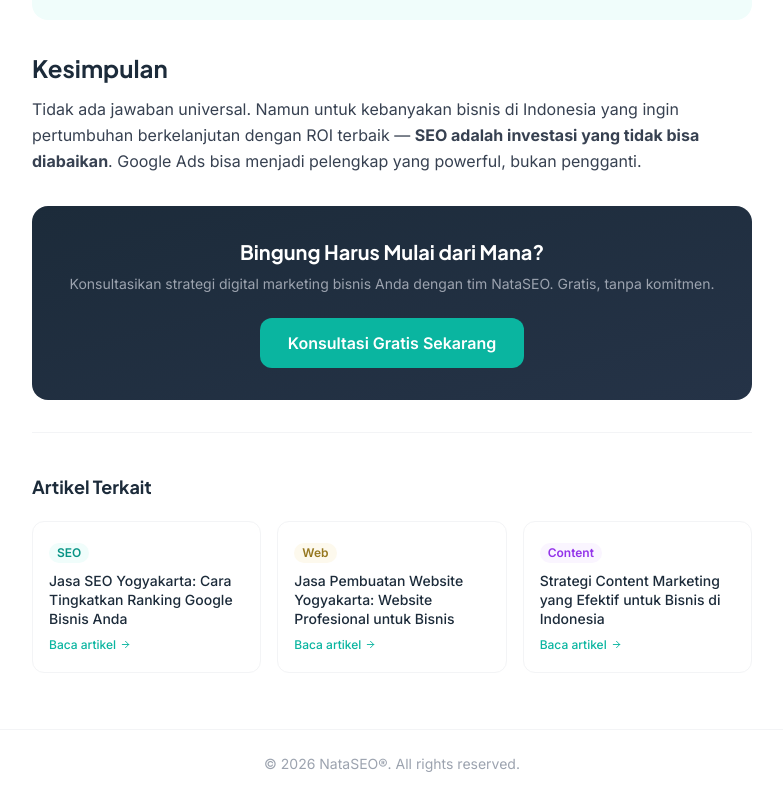
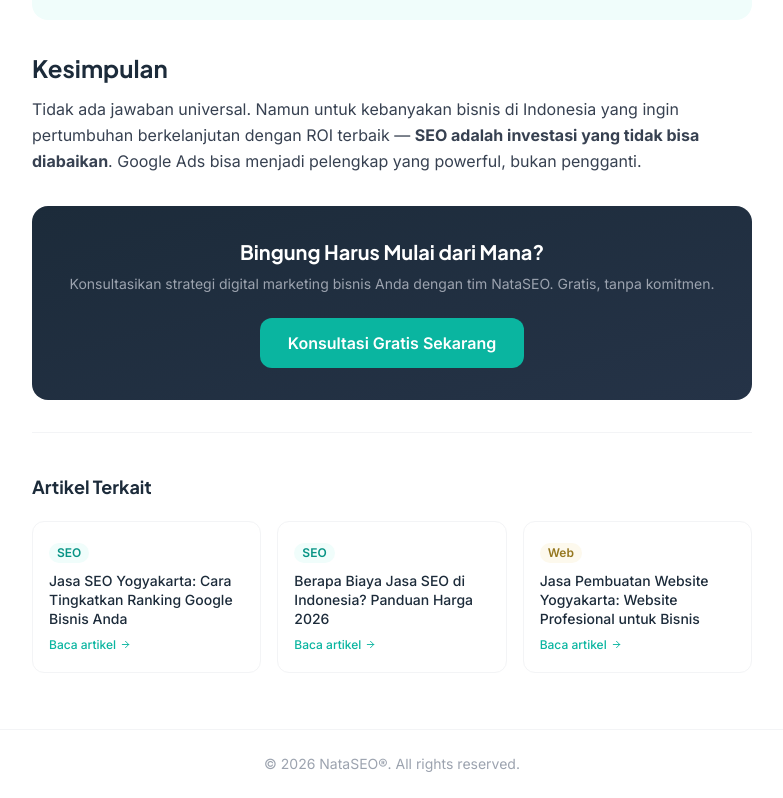
Before and after one commit to brtohertranscrm-developer/nataseo-website, a React (Vite) app: page /artikel/seo-vs-google-ads in a window 1280 px wide. Shown: the part 1595-2393 px from the top of the page, without its empty margins (248-1031 px from the left). Built offline with nearby package versions, Linux system fonts and the light colour scheme.

Commit message:
seo: fix internal links — button to <a href> for crawlability, prioritize same-tag articles

```diff
--- a/src/components/RelatedArticles.jsx
+++ b/src/components/RelatedArticles.jsx
@@ -1,4 +1,4 @@
-import { useNavigate } from 'react-router-dom'
+import { Link } from 'react-router-dom'
 import { ArrowRight } from 'lucide-react'
 
 const ALL_ARTICLES = [
@@ -12,25 +12,31 @@ const ALL_ARTICLES = [
 ]
 
 const TAG_COLORS = {
-  'SEO': 'bg-teal-50 text-teal-600',
+  'SEO':     'bg-teal-50 text-teal-600',
   'SEO Lokal': 'bg-teal-50 text-teal-600',
-  'Web': 'bg-gold-50 text-gold-600',
+  'Web':     'bg-gold-50 text-gold-600',
   'Content': 'bg-purple-50 text-purple-600',
-  'Software': 'bg-blue-50 text-blue-600',
+  'Software':'bg-blue-50 text-blue-600',
 }
 
 export default function RelatedArticles({ currentSlug }) {
-  const navigate = useNavigate()
-  const related = ALL_ARTICLES.filter(a => a.slug !== currentSlug).slice(0, 3)
+  const currentTag = ALL_ARTICLES.find(a => a.slug === currentSlug)?.tag
+  const others = ALL_ARTICLES.filter(a => a.slug !== currentSlug)
+
+  // Prioritize same-tag articles, then fill up to 3
+  const sameTag = others.filter(a => a.tag === currentTag)
+  const different = others.filter(a => a.tag !== currentTag)
+  const related = [...sameTag, ...different].slice(0, 3)
 
   return (
     <div className="mt-12 pt-10 border-t border-gray-100">
       <h3 className="text-lg font-bold text-dark-800 mb-5">Artikel Terkait</h3>
       <div className="grid sm:grid-cols-3 gap-4">
         {related.map(article => (
-          <button
+          <Link
             key={article.slug}
-            onClick={() => { navigate(article.slug); window.scrollTo(0, 0) }}
+            to={article.slug}
+            onClick={() => window.scrollTo(0, 0)}
             className="text-left p-4 rounded-xl border border-gray-100 hover:border-teal-200 hover:bg-teal-50/30 transition-all duration-200 group"
           >
             <span className={`inline-block text-xs font-semibold px-2 py-0.5 rounded-full mb-2 ${TAG_COLORS[article.tag] || 'bg-gray-100 text-gray-600'}`}>
@@ -42,7 +48,7 @@ export default function RelatedArticles({ currentSlug }) {
             <span className="inline-flex items-center gap-1 text-xs text-teal-500 mt-2 font-medium">
               Baca artikel <ArrowRight size={11} />
             </span>
-          </button>
+          </Link>
         ))}
       </div>
     </div>
```
